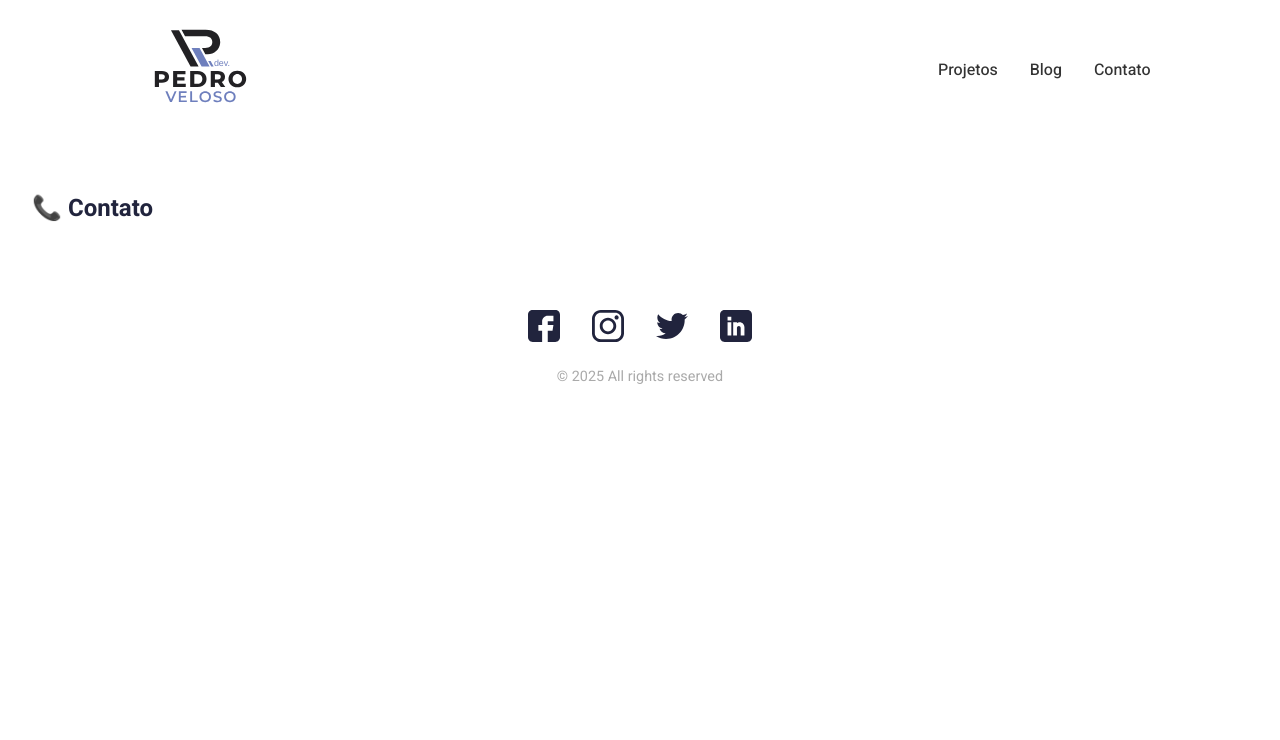
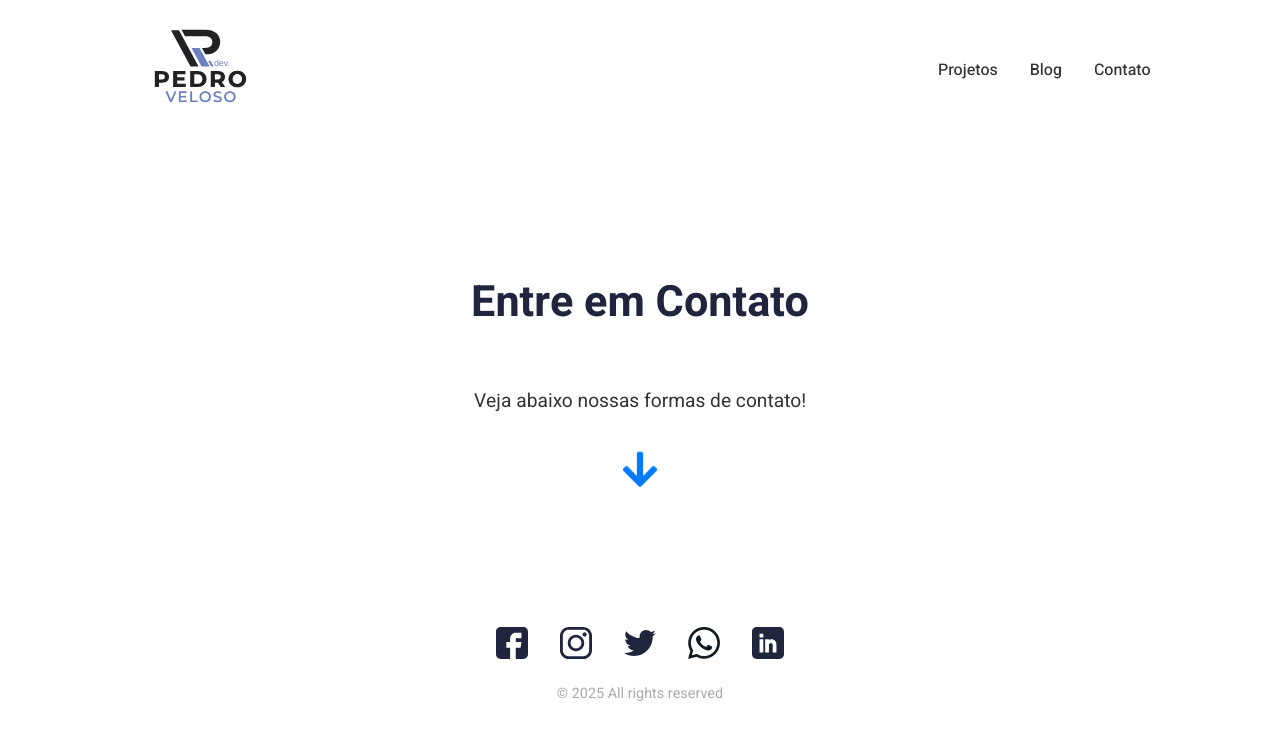
Before and after one commit to velosodev7/port-phv, a React (Vite) app: page /contato in a window 1280 px wide. Shown: the top 740 px of the page. Built offline with nearby package versions, Linux system fonts and the light colour scheme.

Commit message:
alteracao e melhorias

```diff
--- a/package.json
+++ b/package.json
@@ -12,6 +12,7 @@
   "dependencies": {
     "react": "^19.1.1",
     "react-dom": "^19.1.1",
+    "react-icons": "^5.5.0",
     "react-router-dom": "^7.9.5"
   },
   "devDependencies": {
--- a/src/Components/Footer.jsx
+++ b/src/Components/Footer.jsx
@@ -4,11 +4,11 @@ import "./Footer.css";
 
 const Footer = () => {
   return (
-    <footer className="footer">
+    <footer id="footer" className="footer">
       <div className="footer-container">
         <div className="social-icons">
           <a
-            href="https://facebook.com"
+            href="https://www.facebook.com/phvnunes/"
             target="_blank"
             rel="noopener noreferrer"
             aria-label="Facebook"
@@ -17,7 +17,7 @@ const Footer = () => {
           </a>
 
           <a
-            href="https://instagram.com"
+            href="https://www.instagram.com/phvnunes/"
             target="_blank"
             rel="noopener noreferrer"
             aria-label="Instagram"
@@ -35,7 +35,16 @@ const Footer = () => {
           </a>
 
           <a
-            href="https://linkedin.com"
+            href="https://wa.me/5522997733025"
+            target="_blank"
+            rel="noopener noreferrer"
+            aria-label="whatsapp"
+          >
+            <img src="/whatsapp-icon.png" alt="whatsapp" />
+          </a>
+
+          <a
+            href="https://www.linkedin.com/in/pedrohsveloso/"
             target="_blank"
             rel="noopener noreferrer"
             aria-label="LinkedIn"
--- a/src/Pages/Contato.jsx
+++ b/src/Pages/Contato.jsx
@@ -1,7 +1,55 @@
-import React from "react";
+// src/pages/Contato.jsx
+import React, { useEffect } from "react";
+import { FaArrowDown } from "react-icons/fa";
 
-const Contato = () => {
-  return <h2>📞 Contato</h2>;
-};
+function Contato() {
+  useEffect(() => {
+    // rola suavemente até o footer ao entrar na página
+    const footer = document.getElementById("footer");
+    if (footer) {
+      footer.scrollIntoView({ behavior: "smooth" });
+    }
+  }, []);
+
+  return (
+    <section
+      style={{
+        padding: "4rem 1rem",
+        display: "flex",
+        flexDirection: "column",
+        alignItems: "center",
+        justifyContent: "center",
+        textAlign: "center",
+      }}
+    >
+      <h1>Entre em Contato</h1>
+      <p>Veja abaixo nossas formas de contato!</p>
+
+      {/* Seta animada apontando para o footer */}
+      <div
+        style={{
+          marginTop: "1rem",
+          animation: "bounce 1.5s infinite",
+        }}
+      >
+        <FaArrowDown size={40} color="#007bff" />
+      </div>
+
+      <style>{`
+        @keyframes bounce {
+          0%, 20%, 50%, 80%, 100% {
+            transform: translateY(0);
+          }
+          40% {
+            transform: translateY(-10px);
+          }
+          60% {
+            transform: translateY(-5px);
+          }
+        }
+      `}</style>
+    </section>
+  );
+}
 
 export default Contato;
```
Also changed, not shown: public/whatsapp-icon.png (added), 1 other file (tests, documents, lock files or other folders).
